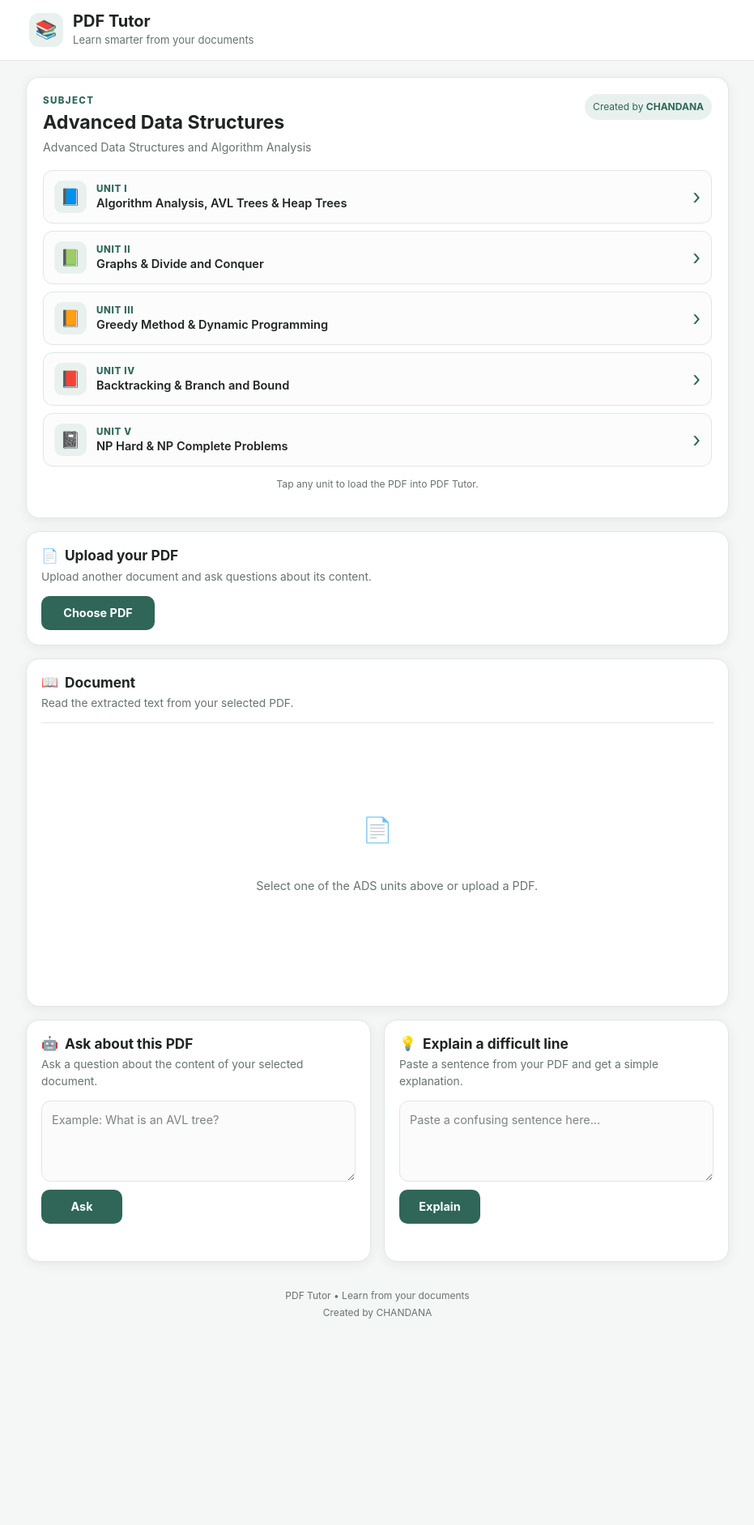
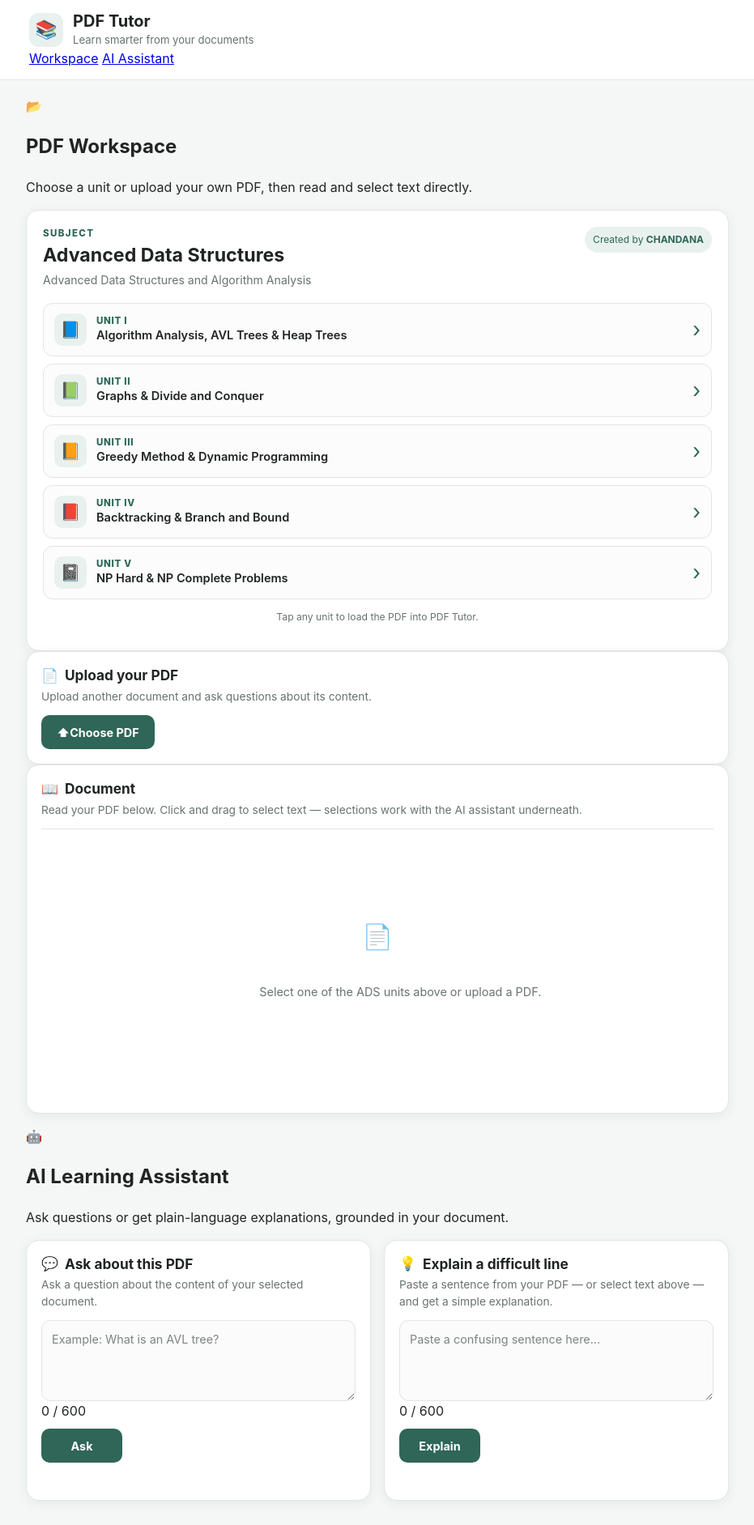
Before and after one commit to Navaneeth2648/PDF-TUTOR, a website: page index.html in a window 1280 px wide. Shown: the top 1883 px of the page at 81% size, without its empty margins (174-1105 px from the left). Before the commit the page ends 1661 px from the top, so only its background shows below. Drawn offline with Linux system fonts and the light colour scheme; a script that the page names is missing.

Commit message:
index.html

```diff
--- a/index.html
+++ b/index.html
@@ -27,14 +27,35 @@
           </div>
         </div>
       </div>
+
+      <nav class="header-nav">
+        <a href="#workspaceSection" class="header-nav-link">Workspace</a>
+        <a href="#assistantSection" class="header-nav-link">AI Assistant</a>
+      </nav>
     </div>
   </header>
 
 
   <main class="app-main">
 
-    <!-- ADS SECTION -->
-    <section class="card ads-section">
+    <!-- =========================================================
+         SECTION 1 — PDF WORKSPACE
+         (Subject Units + Upload + Viewer, all together)
+         ========================================================= -->
+    <section class="app-section" id="workspaceSection">
+
+      <div class="app-section-heading">
+        <div class="app-section-icon workspace-icon">📂</div>
+        <div>
+          <h2 class="app-section-title">PDF Workspace</h2>
+          <p class="app-section-subtitle">
+            Choose a unit or upload your own PDF, then read and select text directly.
+          </p>
+        </div>
+      </div>
+
+      <!-- UNITS -->
+      <section class="card ads-section fade-in-up">
 
         <div class="ads-header">
           <div>
@@ -68,7 +89,7 @@
             <div class="unit-info">
               <div class="unit-number">UNIT I</div>
               <div class="unit-name">
-              Algorithm Analysis, AVL Trees & Heap Trees
+                Algorithm Analysis, AVL Trees &amp; Heap Trees
               </div>
             </div>
 
@@ -87,7 +108,7 @@
             <div class="unit-info">
               <div class="unit-number">UNIT II</div>
               <div class="unit-name">
-              Graphs & Divide and Conquer
+                Graphs &amp; Divide and Conquer
               </div>
             </div>
 
@@ -106,7 +127,7 @@
             <div class="unit-info">
               <div class="unit-number">UNIT III</div>
               <div class="unit-name">
-              Greedy Method & Dynamic Programming
+                Greedy Method &amp; Dynamic Programming
               </div>
             </div>
 
@@ -125,7 +146,7 @@
             <div class="unit-info">
               <div class="unit-number">UNIT IV</div>
               <div class="unit-name">
-              Backtracking & Branch and Bound
+                Backtracking &amp; Branch and Bound
               </div>
             </div>
 
@@ -144,7 +165,7 @@
             <div class="unit-info">
               <div class="unit-number">UNIT V</div>
               <div class="unit-name">
-              NP Hard & NP Complete Problems
+                NP Hard &amp; NP Complete Problems
               </div>
             </div>
 
@@ -160,8 +181,8 @@
       </section>
 
 
-    <!-- UPLOAD SECTION -->
-    <section class="card">
+      <!-- UPLOAD -->
+      <section class="card fade-in-up">
 
         <div class="section-heading">
           <span class="section-icon">📄</span>
@@ -176,7 +197,7 @@
         <div class="upload-area" id="uploadArea">
 
           <label class="btn btn-primary upload-button" for="pdfInput">
-          Choose PDF
+            <span class="btn-icon">⬆</span> Choose PDF
           </label>
 
           <input
@@ -190,6 +211,8 @@
 
 
         <div class="file-info" id="fileInfo" hidden>
+
+          <div class="file-icon">📄</div>
 
           <div class="file-details">
 
@@ -214,7 +237,7 @@
 
 
       <!-- DOCUMENT READER -->
-    <section class="card reader-card">
+      <section class="card reader-card fade-in-up">
 
         <div class="section-heading">
           <span class="section-icon">📖</span>
@@ -222,7 +245,8 @@
         </div>
 
         <p class="section-desc">
-        Read the extracted text from your selected PDF.
+          Read your PDF below. Click and drag to select text — selections work with
+          the AI assistant underneath.
         </p>
 
         <div class="reader-box" id="readerBox">
@@ -243,25 +267,43 @@
           id="selectionActions"
           hidden
         >
+          <span class="selection-hint">Text selected</span>
           <button
             class="btn btn-secondary"
             id="explainSelectionBtn"
           >
-          Explain selected text
+            💡 Explain selected text
           </button>
         </div>
 
       </section>
 
+    </section>
 
-    <!-- AI SECTION -->
-    <section class="ai-section">
+
+    <!-- =========================================================
+         SECTION 2 — AI LEARNING ASSISTANT
+         (Ask + Explain, fully separate from the workspace)
+         ========================================================= -->
+    <section class="app-section assistant-app-section" id="assistantSection">
+
+      <div class="app-section-heading">
+        <div class="app-section-icon assistant-icon">🤖</div>
+        <div>
+          <h2 class="app-section-title">AI Learning Assistant</h2>
+          <p class="app-section-subtitle">
+            Ask questions or get plain-language explanations, grounded in your document.
+          </p>
+        </div>
+      </div>
+
+      <div class="ai-section">
 
         <!-- ASK -->
-      <div class="card">
+        <div class="card ai-card fade-in-up">
 
           <div class="section-heading">
-          <span class="section-icon">🤖</span>
+            <span class="section-icon ai-badge">💬</span>
             Ask about this PDF
           </div>
 
@@ -269,18 +311,23 @@
             Ask a question about the content of your selected document.
           </p>
 
+          <div class="textarea-wrap">
             <textarea
               id="questionInput"
               class="text-input"
               rows="3"
+              maxlength="600"
               placeholder="Example: What is an AVL tree?"
             ></textarea>
+            <div class="char-counter" id="questionCharCounter">0 / 600</div>
+          </div>
 
           <button
             class="btn btn-primary action-button"
             id="askBtn"
           >
-          Ask
+            <span class="btn-label">Ask</span>
+            <span class="btn-spinner" hidden></span>
           </button>
 
           <div
@@ -298,29 +345,46 @@
 
 
         <!-- EXPLAIN -->
-      <div class="card">
+        <div class="card ai-card fade-in-up">
 
           <div class="section-heading">
-          <span class="section-icon">💡</span>
+            <span class="section-icon ai-badge">💡</span>
             Explain a difficult line
           </div>
 
           <p class="section-desc">
-          Paste a sentence from your PDF and get a simple explanation.
+            Paste a sentence from your PDF — or select text above — and get a simple explanation.
           </p>
 
+          <div
+            class="selected-preview"
+            id="explainPreview"
+            hidden
+          >
+            <div class="selected-preview-label">Selected text</div>
+            <div class="selected-preview-text" id="explainPreviewText"></div>
+            <button type="button" class="selected-preview-clear" id="explainPreviewClear">
+              Clear
+            </button>
+          </div>
+
+          <div class="textarea-wrap">
             <textarea
               id="explainInput"
               class="text-input"
               rows="3"
+              maxlength="600"
               placeholder="Paste a confusing sentence here..."
             ></textarea>
+            <div class="char-counter" id="explainCharCounter">0 / 600</div>
+          </div>
 
           <button
             class="btn btn-primary action-button"
             id="explainBtn"
           >
-          Explain
+            <span class="btn-label">Explain</span>
+            <span class="btn-spinner" hidden></span>
           </button>
 
           <div
@@ -333,6 +397,8 @@
             id="explanationBox"
             hidden
           ></div>
+
+        </div>
 
       </div>
 
```
Lines whose indentation alone changed are shown as unchanged.
